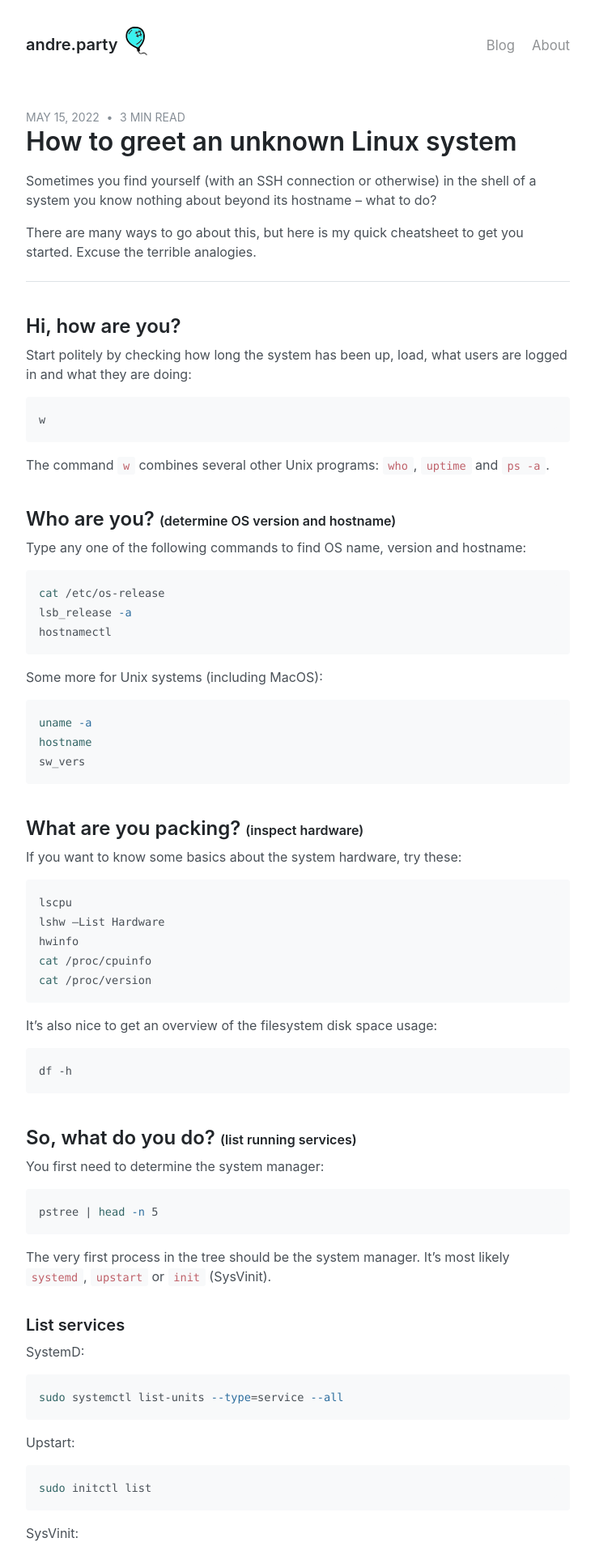
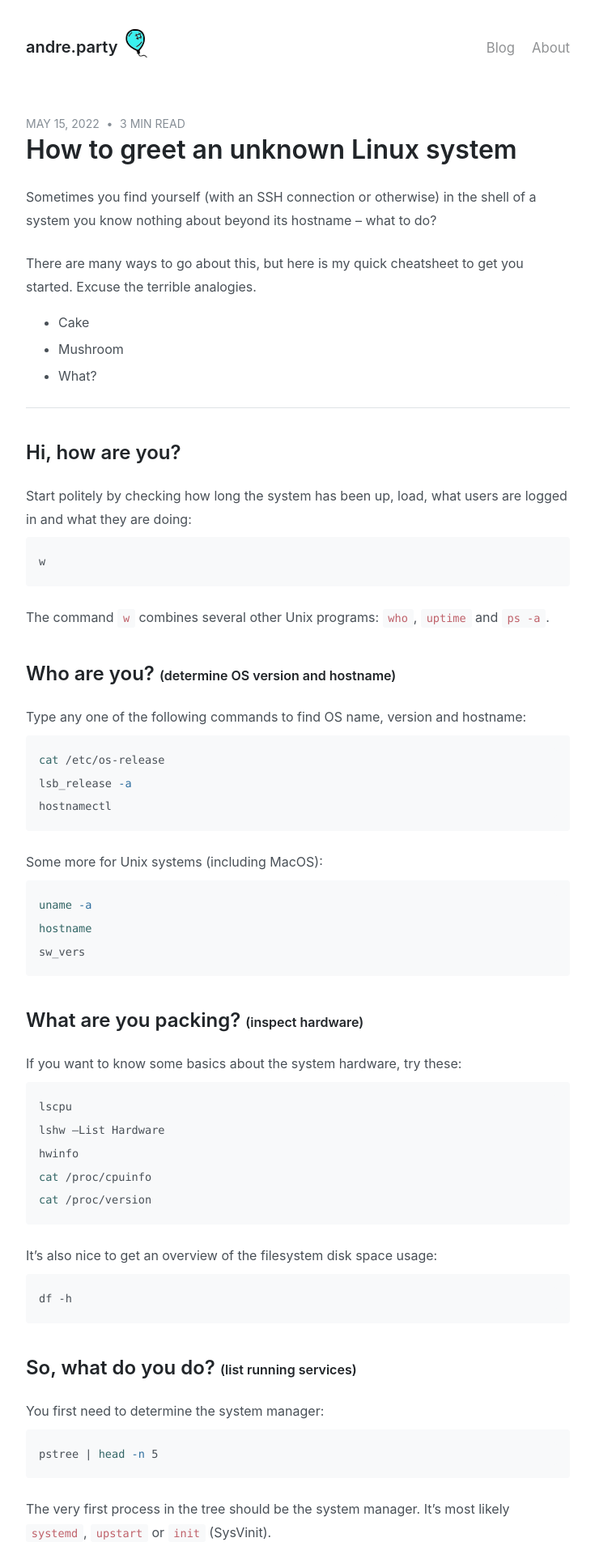
Before and after one commit to lersveen/andre.party, a Jekyll site: the page built from _posts/2022-05-15-linux-cheatsheet.md, in a window 1280 px wide. Shown: the top 1920 px of the page at 81% size, without its empty margins (272-1007 px from the left). Built offline with Jekyll 4.4.1, drawn with Linux system fonts in a browser that asks for light colours.

Commit message:
More type tweaks

```diff
--- a/_posts/2022-05-15-linux-cheatsheet.md
+++ b/_posts/2022-05-15-linux-cheatsheet.md
@@ -8,6 +8,10 @@ tags: dev linux
 Sometimes you find yourself (with an SSH connection or otherwise) in the shell of a system you know nothing about beyond its hostname – what to do?
 
 There are many ways to go about this, but here is my quick cheatsheet to get you started. Excuse the terrible analogies.
+
+- Cake
+- Mushroom
+- What?
 
 ---
 
--- a/_sass/_type.scss
+++ b/_sass/_type.scss
@@ -33,13 +33,13 @@ h4, h5, h6 {
 }
 
 p {
-  margin-top: 0;
-  margin-bottom: 1rem;
+  margin-top: 1.5rem;
+  margin-bottom: .5rem;
 }
 
 ul, ol, dl {
-  margin-top: 0;
-  margin-bottom: 1rem;
+  margin-top: 1rem;
+  margin-bottom: .5rem;
 }
 
 dt {
--- a/_sass/_variables.scss
+++ b/_sass/_variables.scss
@@ -28,7 +28,7 @@
 
   --body-font: -apple-system, BlinkMacSystemFont, "Segoe UI", Roboto, "Helvetica Neue", Arial, "Noto Sans", sans-serif, "Apple Color Emoji", "Segoe UI Emoji", "Segoe UI Symbol", "Noto Color Emoji";
   --body-font-size: 16px;
-  --body-line-height: 1.5;
+  --body-line-height: 1.8;
   --body-color: var(--gray-700);
   --body-bg: #fff;
 
```
